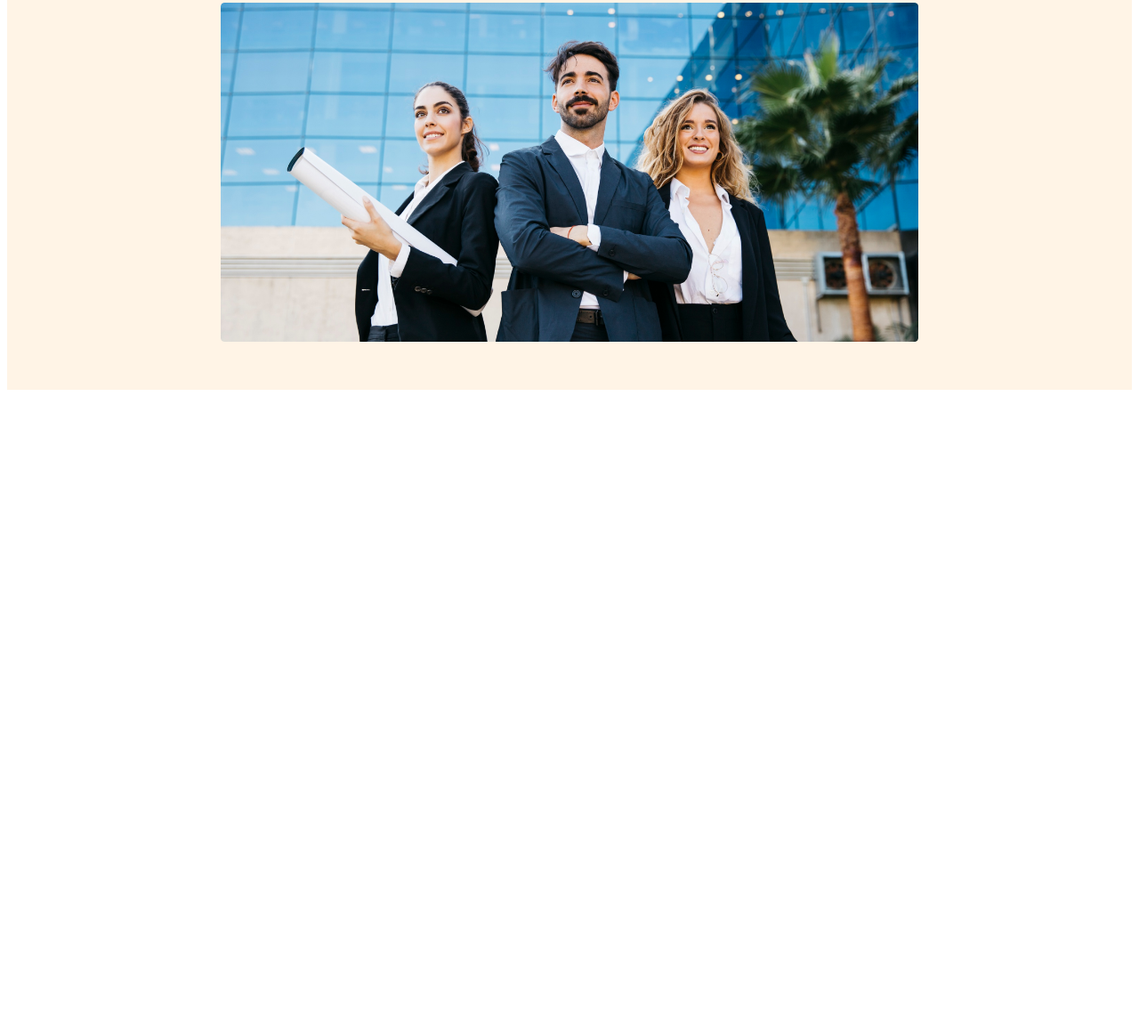
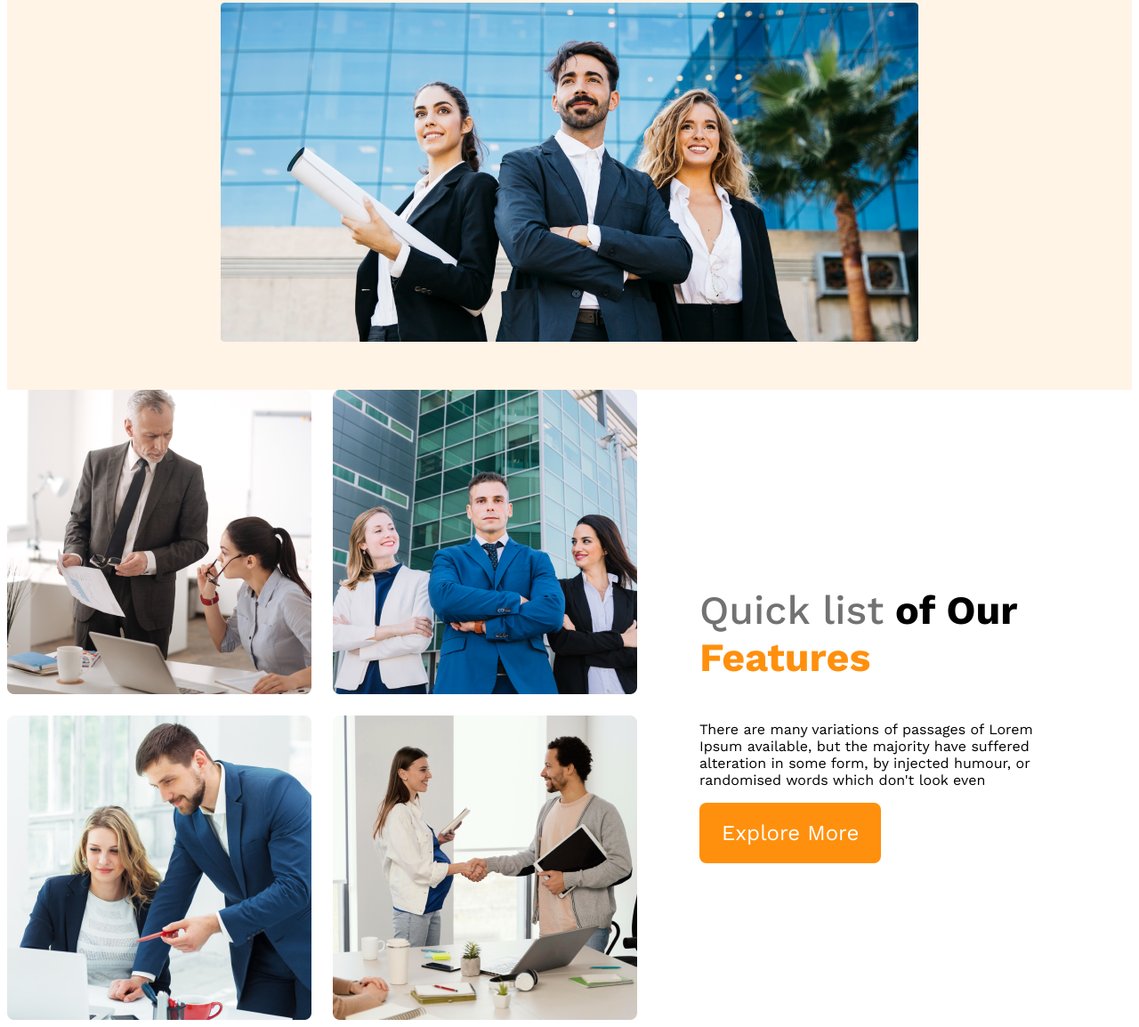
Before and after one commit to imdola/g4-architects-site, a plain HTML site: page index.html in a window 1280 px wide. Shown: the part 577-1731 px from the top of the page at 89% size. Before the commit the page ends 1023 px from the top, so only its background shows below. Drawn offline with nearby package versions, Linux system fonts and the light colour scheme.

Commit message:
features section added

```diff
--- a/index.html
+++ b/index.html
@@ -7,6 +7,7 @@
     <link rel="stylesheet" href="styles/style.css">
 </head>
 <body>
+    <!-- Header portion starts -->
     <header>
         <nav>
             <h3 class="nav-title">G3 Architects</h3>
@@ -26,8 +27,22 @@
             <img src="images/banner.png" alt="">
         </div>
     </header>
+    <!-- Header portion ends -->
     <main>
-
+        <!-- Teams section starts -->
+        <section class="teams-container">
+            <div class="teams-img-container">
+                <img src="images/team1.png" alt="">
+                <img src="images/team2.png" alt="">
+                <img src="images/team3.png" alt="">
+                <img src="images/team4.png" alt="">
+            </div>
+            <div class="teams-content">
+                <h3 class="teams-title"><span class="quick-list">Quick list</span> <span>of Our</span> <span class="text-features">Features</span></h3>
+                <p class="teams-description">There are many variations of passages of Lorem Ipsum available, but the majority have suffered alteration in some form, by injected humour, or randomised words which don't look even</p>
+                <button class="btn-primary">Explore More</button>
+            </div>
+        </section>
     </main>
     <footer>
 
--- a/styles/style.css
+++ b/styles/style.css
@@ -73,6 +73,55 @@ nav li a {
     width: 100%;
 }
 
+/* main styles */
+
+main{
+    max-width: 1440px;
+    margin: 0 auto;
+}
+
+/* teams styles */
+
+.teams-container{
+    display: flex;
+    align-items: center;
+}
+
+.teams-img-container{
+    display: grid;
+    grid-template-columns: repeat(2, 1fr);
+    gap: 24px;
+}
+
+.teams-content{
+    padding-left: 70px;
+    padding-right: 70px;
+}
+
+.teams-title{
+    font-size: 2.8rem;
+}
+
+.teams-title .quick-list{
+    color: #727272;
+    font-weight: 500;
+}
+.teams-title .text-features{
+    color: #FF900E;
+    font-weight: 700;
+}
+
+
+
+
+
+
+
+
+
+
+
+
 
 /* responsive media quarry  */
 
```
